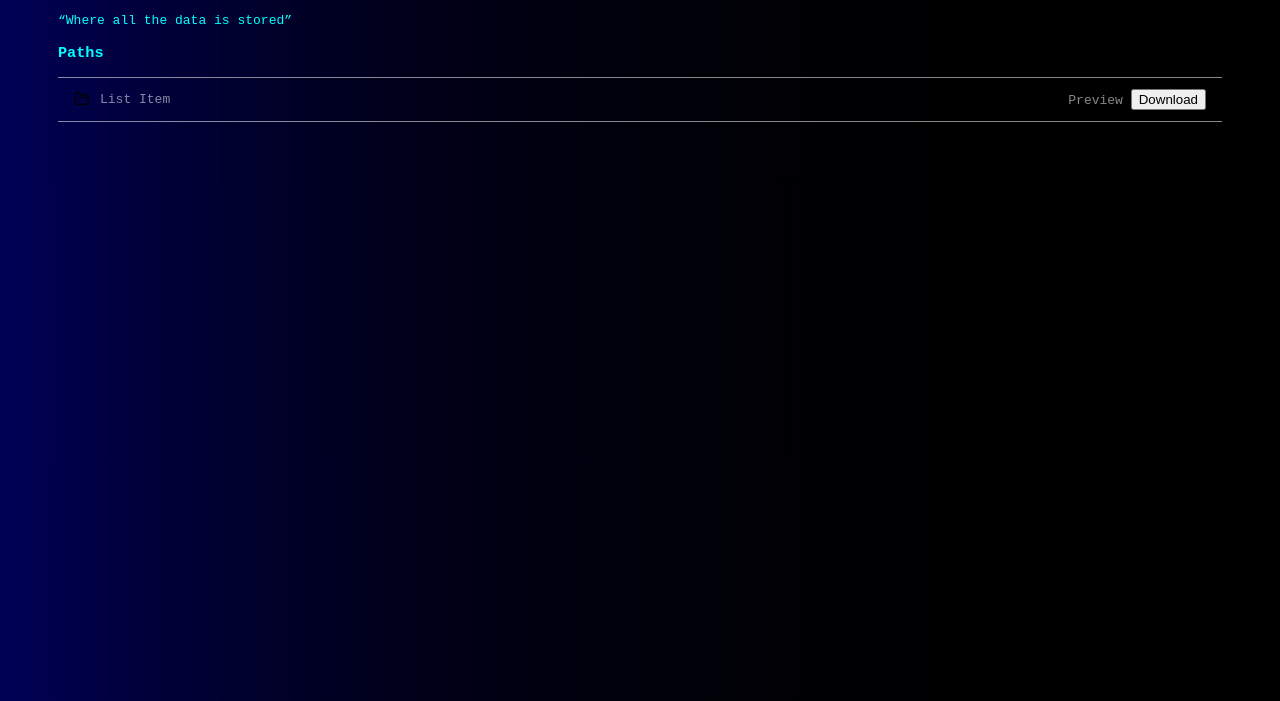
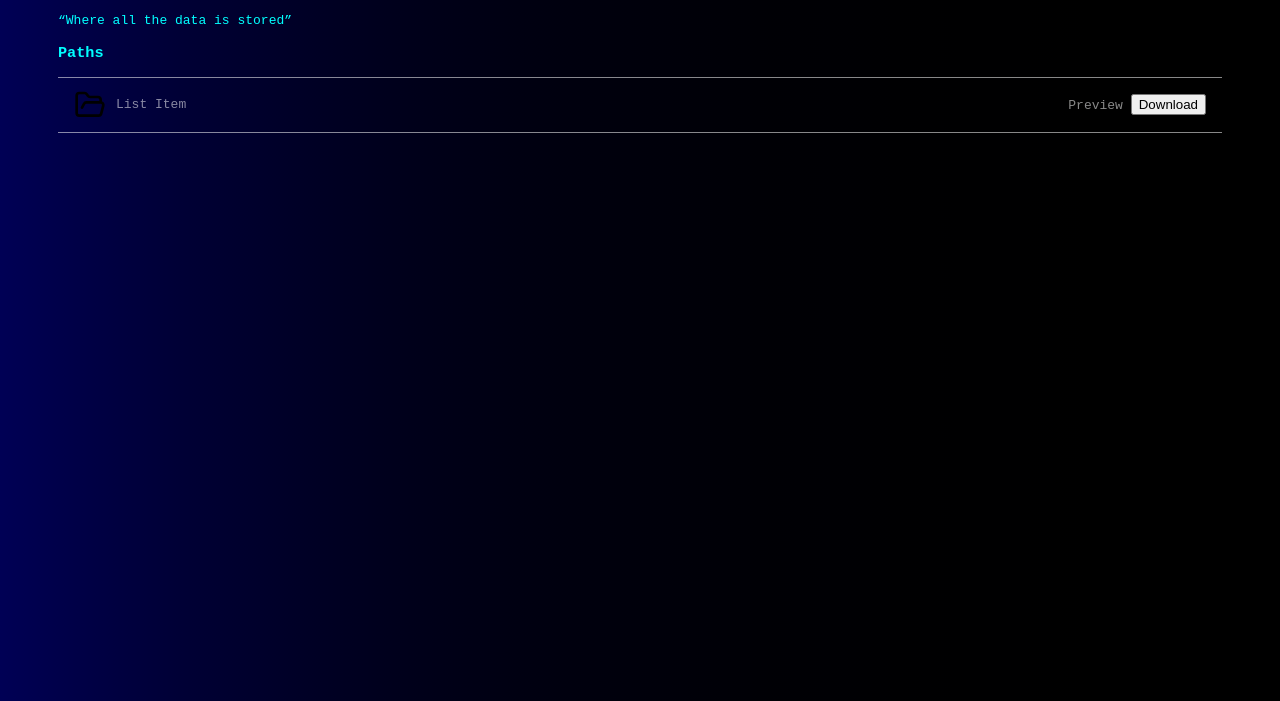
Before and after one commit to ProElectricCoder/proelectriccoder.github.io, a plain HTML site: page Library/index.html in a window 1280 px wide. Shown: the part 99-800 px from the top of the page. Drawn offline with Linux system fonts and the light colour scheme; files whose address does not match are found by name.

Commit message:
Update ElectronThemes.css

```diff
--- a/ElectronCSS/ElectronThemes.css
+++ b/ElectronCSS/ElectronThemes.css
@@ -51,12 +51,16 @@
 	align-items: center;
 	gap: 10px;
 }
-.electron-list-item .right img {
-	border-radius: 5px;
+.electron-list-item .right svg {
 	flex-shrink: 0;
 	width: 16px;
 	height: 16px;
 	object-fit: contain;
+	color: var(--anchor-color);
+	transition: 0.1s;
+}
+.electron-list-item .right svg:hover {
+	color: var(--anchor-hover);
 }
 .electron-list-item:hover {
 	color: var(--anchor-hover);
```
